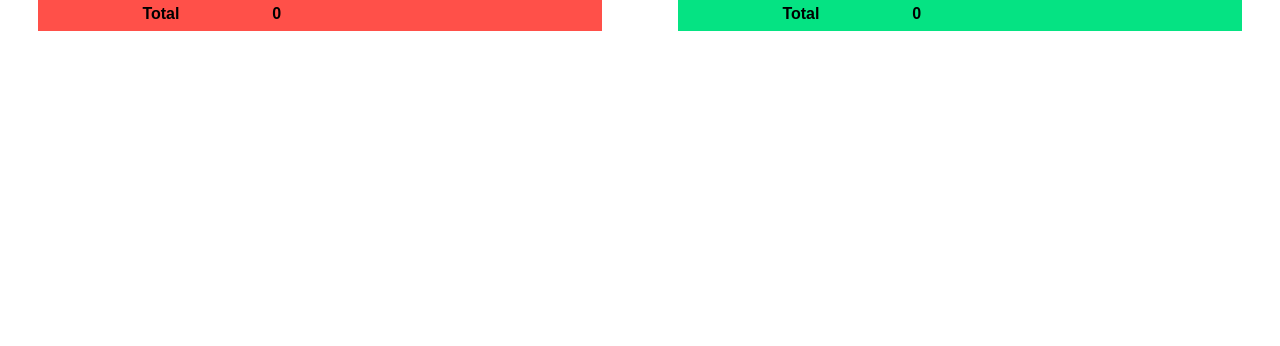
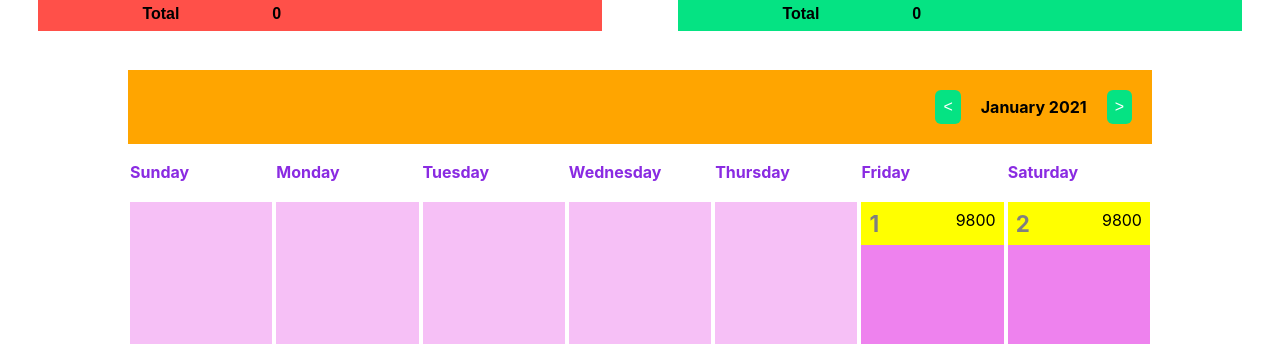
Before and after one commit to TudorBucur19/TheMoneyApp--React, a React (Create React App) app: page / in a window 1280 px wide. Shown: the part 389-735 px from the top of the page. Built offline with nearby package versions, Linux system fonts and the light colour scheme; no server answers; the database is empty.

Commit message:
Calendar component simple version

```diff
--- a/src/App.js
+++ b/src/App.js
@@ -6,6 +6,7 @@ import Header from './components/Header/Header';
 import OperationsContextProvider from './contexts/OperationsContext';
 import { Provider } from 'react-redux';
 import store from './redux/configureStore';
+import Calendar from './components/Calendar/Calendar';
 
 
 function App() {
@@ -23,6 +24,7 @@ function App() {
           <div className="tables">
             <Operations/>
           </div>
+          <Calendar/>
       </OperationsContextProvider>
       </Provider>
     </div>
--- /dev/null
+++ b/src/components/Calendar/Calendar.jsx
@@ -0,0 +1,104 @@
+import { useState, useEffect, Children } from 'react';
+
+import styles from './Calendar.module.scss';
+import CalendarHeader from './CalendarHeader';
+import Day from './Day';
+
+const Calendar = () => {
+    const [nav, setNav] = useState(0);
+    const [days, setDays] = useState([]);
+    const [dateDisplay, setDateDisplay] = useState('');
+    const [clicked, setClicked] = useState(null);
+    const [events, setEvents] = useState(
+        localStorage.getItem('events') ? JSON.parse(localStorage.getItem('events')) : []
+    );
+    const weekdaysNames = ['Sunday', 'Monday', 'Tuesday', 'Wednesday', 'Thursday', 'Friday', 'Saturday'];
+
+    const eventForDate = date => events.find(e => e.date === date);
+
+    useEffect(() => {
+        localStorage.setItem('events', JSON.stringify(events));
+    }, [events]);
+
+    useEffect(() => {
+        const weekdays = ['sun', 'mon', 'tue', 'wed', 'thu', 'fri', 'sat'];
+        const dt = new Date();
+
+        if (nav !== 0) {
+            dt.setMonth(new Date().getMonth() + nav)
+        };
+
+        const day = dt.getDate();
+        const month = dt.getMonth();
+        const year = dt.getFullYear();
+
+        const firstDayOfMonth = new Date(year, month, 1);
+        const daysInMonth = new Date(year, month + 1, 0).getDate();
+
+        const dateString = firstDayOfMonth.toLocaleDateString('en-us', {
+            weekday: 'long',
+            year: 'numeric',
+            month: 'numeric',
+            day: 'numeric',
+        });
+        console.log(dateString);
+
+        setDateDisplay(`${dt.toLocaleDateString('en-us', {month: 'long'})} ${year}`);
+        const paddingDays = weekdays.indexOf(dateString.split(', ')[0].slice(0, 3).toLowerCase());
+        console.log(paddingDays);
+        const daysArray = [];
+
+        for (let i = 1; i <= paddingDays + daysInMonth; i++) {
+            const dayString = `${month + 1}/${i - paddingDays}/${year}`;
+
+            if (i > paddingDays) {
+                daysArray.push({
+                    value: i - paddingDays,
+                    event: eventForDate(dayString),
+                    isCurrentDay: i - paddingDays === day && nav === 0,
+                    date: dayString,
+                })
+            } else {
+                daysArray.push({
+                    value: 'padding',
+                    event: null,
+                    isCurrentDay: false,
+                    date: '',
+                })
+            }
+        }
+        setDays(daysArray);
+
+    }, [events, nav])
+
+   const { container, container_weekdayNames, container_weekdayNames_dayName, container_calendar } = styles;
+
+    return (
+    <div className={container}>
+        <CalendarHeader {...{nav, setNav, dateDisplay}}/>
+
+        <div className={container_weekdayNames}>
+
+            {weekdaysNames.map(day => (
+                <div className={container_weekdayNames_dayName} key={day}>{day}</div>
+            ))}
+        </div>
+
+        <div className={container_calendar}>
+            {days.map((day, index) => (
+                <Day
+                key={index}
+                day={day}
+                onClick={() => {
+                    if (day.value !== 'padding') {
+                        setClicked(day.date);
+                    }
+                }}
+                />
+            ))}
+        </div>
+    </div>
+    );
+}
+
+export default Calendar;
--- /dev/null
+++ b/src/components/Calendar/Calendar.module.scss
@@ -0,0 +1,85 @@
+@import '../../scss/mixins.scss';
+
+.container {
+    width: 80%;
+    margin: 0 auto;
+
+    &_weekdayNames {
+        display: flex;
+        justify-content: space-between;
+        padding: 1em 0;
+        color: blueviolet;
+        font-weight: bold;
+
+        &_dayName {
+            width: calc((100% - 14*$daySquareBorder) / 7);
+            border: $daySquareBorder solid white;
+        }
+    }
+
+    &_calendar {
+        display: flex;
+        flex-wrap: wrap;
+    }
+}
+
+.header {
+    display: flex;
+    justify-content: flex-end;
+    background: orange;
+    padding: 1em;
+
+    &_changeMonth {
+        display: flex;
+        align-items: center;
+
+        &_monthDisplay {
+            padding: 0 1em;
+            font-weight: bold;
+        }
+    }
+
+
+}
+
+.daySquare {
+    //@include daySize(1px);
+    width: calc((100% - 14*$daySquareBorder) / 7);
+    aspect-ratio: 1;
+    background-color: violet;
+    border: $daySquareBorder solid white;
+
+    &:nth-child(7) {
+        border-right: none;
+    }
+
+    &_header {
+        display: flex;
+        justify-content: space-between;
+        padding: 0.5em;
+        background: yellow;
+
+        &_dayNo {
+            font-weight: bold;
+            font-size: 1.4em;
+            color: gray;
+        }
+
+        &_action {
+            display: flex;
+            justify-content: center;
+        }
+    }
+}
+
+.paddingDay {
+    opacity: 0.5;
+}
+
+.hidden {
+    display: none;
+}
+
+.visible {
+    display: flex;
+}
--- /dev/null
+++ b/src/components/Calendar/CalendarHeader.jsx
@@ -0,0 +1,19 @@
+import Button from '../Common/Button/Button';
+import styles from './Calendar.module.scss';
+
+const CalendarHeader = ({ nav, setNav, dateDisplay }) => {
+    const { header, header_changeMonth, header_changeMonth_monthDisplay } = styles;
+
+    return (
+        <div className={header}>
+
+            <div className={header_changeMonth}>
+                <Button children="<" colorScheme="success" onClick={() => setNav(nav -= 1)}/>
+                <div className={header_changeMonth_monthDisplay}>{dateDisplay}</div>
+                <Button children=">" colorScheme="success" onClick={() => setNav(nav += 1)}/>
+            </div>
+        </div>
+     );
+}
+
+export default CalendarHeader;
--- /dev/null
+++ b/src/components/Calendar/Day.jsx
@@ -0,0 +1,50 @@
+import { useState } from 'react';
+import Button from '../Common/Button/Button';
+import styles from './Calendar.module.scss';
+
+const Day = ({ day, onClick }) => {
+    const [isVisible, setIsVisible] = useState(false);
+    const isPaddingDay = day.value === 'padding';
+    const {
+        daySquare,
+        daySquare_header,
+        daySquare_header_dayNo,
+        daySquare_header_action,
+        dayEvent,
+        paddingDay,
+        hidden,
+        visible,
+    } = styles;
+
+    return (
+        <div
+        className={`${isPaddingDay && paddingDay} ${daySquare}`}
+        onMouseEnter={() => setIsVisible(true)}
+        onMouseLeave={() => setIsVisible(false)}
+        >
+            {!isPaddingDay &&
+            <>
+            <div className={daySquare_header}>
+                <span className={daySquare_header_dayNo}>
+                    {day.value}
+                </span>
+                <div className={daySquare_header_action}>
+                    <span className={isVisible && hidden}>
+                        9800
+                    </span>
+                </div>
+                <span className={`${isVisible && visible} ${hidden}`}>
+                    <Button
+                    children="+"
+                    style="round"
+                    />
+                </span>
+
+            </div>
+            </>
+            }
+        </div>
+    );
+}
+
+export default Day;
--- a/src/components/Common/Button/Button.jsx
+++ b/src/components/Common/Button/Button.jsx
@@ -1,16 +1,21 @@
 import React from 'react';
 import styles from './Button.module.scss';
 
-const Button = ({ children, onClick, colorScheme = false, disabled, type }) => {
-    const { basicBtn, success, danger } = styles;
+const Button = ({ children, onClick, colorScheme = false, disabled, type, style }) => {
+    const { basicBtn, success, danger, round } = styles;
 
     const btnColor = {
         success: success,
         danger: danger
     }
 
+    const btnStyle = {
+        round: round,
+        outlined: 'outlined'
+    }
+
     return (
-        <button className={`${basicBtn} ${btnColor[colorScheme]}`} onClick={onClick} disabled={disabled} type={type}>
+        <button className={`${basicBtn} ${btnColor[colorScheme]} ${btnStyle[style]}`} onClick={onClick} disabled={disabled} type={type}>
             {children}
         </button>
      );
--- a/src/components/Common/Button/Button.module.scss
+++ b/src/components/Common/Button/Button.module.scss
@@ -8,7 +8,6 @@
     margin: 4px;
     background: $btnBg;
     color: $btnText;
-    padding: 0.5em;
 
     &:disabled {
         opacity: 0.5;
@@ -22,3 +21,8 @@
 .danger {
     background-color: $expBg;
 }
+
+.round {
+    border-radius: 50%;
+    border: 4px solid white;
+}
--- a/src/scss/variables.scss
+++ b/src/scss/variables.scss
@@ -3,3 +3,5 @@ $expBg:  #FF5049;
 $btnBg: rgb(33, 231, 221);
 $btnText: white;
 $inputBorders: gray;
+
+$daySquareBorder: 2px;
```
Also changed, not shown: src/scss/mixins.scss (+9 -0 lines).
